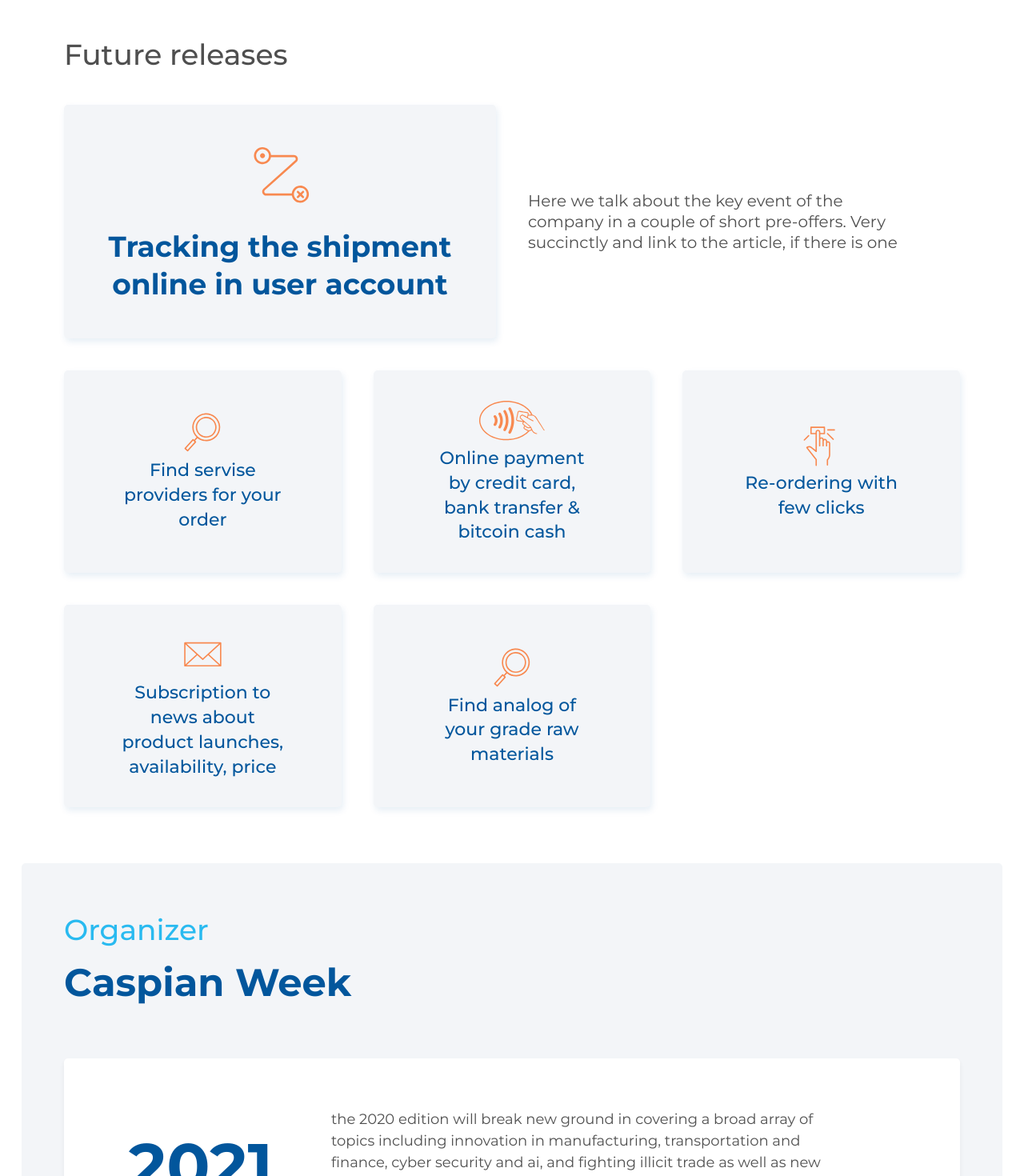
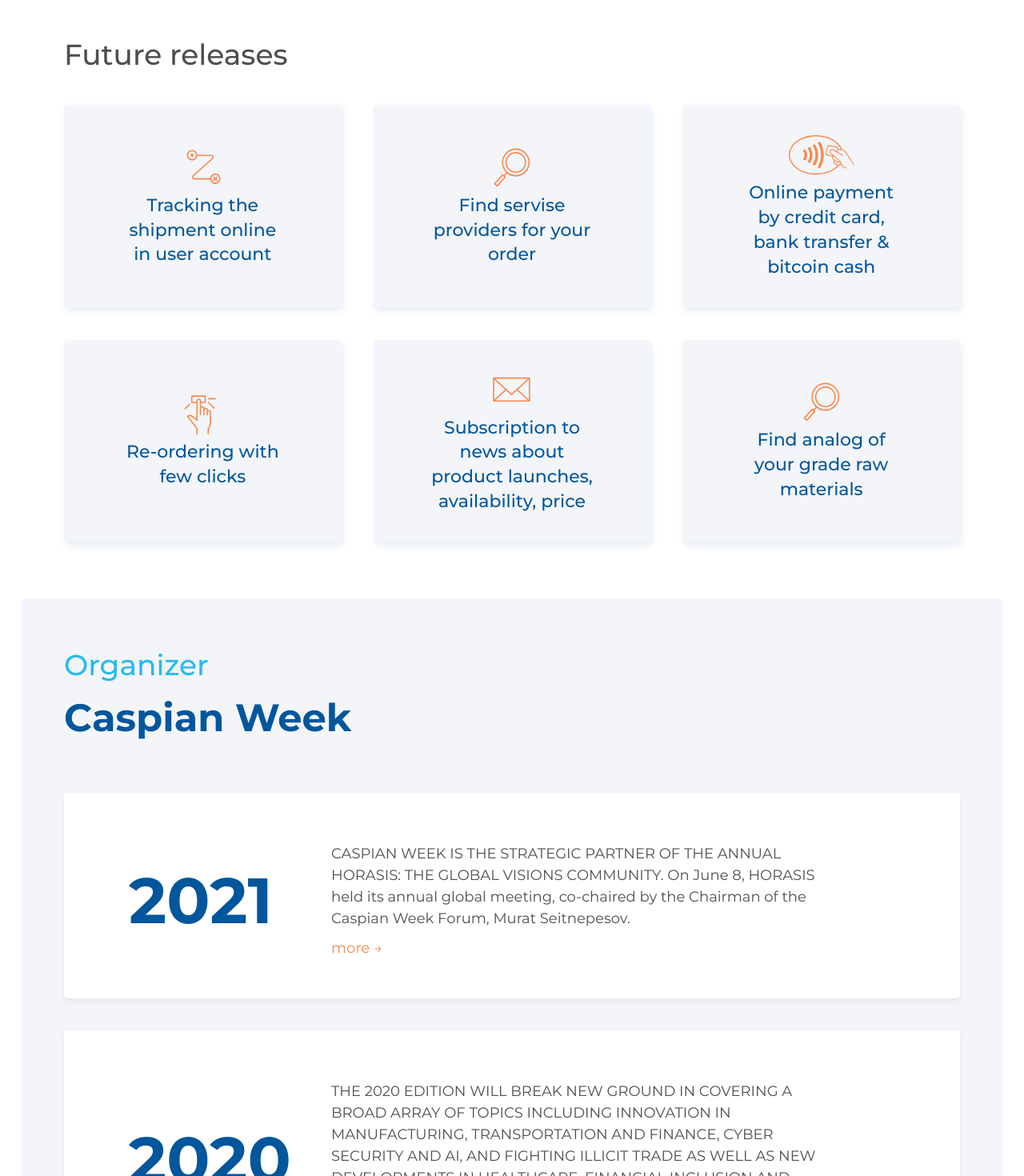
Before and after one commit to kobtsev-m/Integral-Commodities, a Next.js app: page /about-us in a window 1280 px wide. Shown: the part 2080-3550 px from the top of the page at 80% size. Built offline with nearby package versions, Linux system fonts and the light colour scheme.

Commit message:
Caspian week text edition

```diff
--- a/pages/about-us.jsx
+++ b/pages/about-us.jsx
@@ -165,25 +165,16 @@
           <a name="futures">Future releases</a>
         </h2>
         <div className="futures__list">
-          <div className="futures__item futures__item_big future-card future-card_big">
+          <div className="futures__item futures__item_little future-card future-card_little">
             <img
-              className="future-card__icon future-card__icon_big"
+              className="future-card__icon future-card__icon_little"
               src="./images/future-tracking.svg"
               alt=""
             />
-            <p className="future-card__text future-card__text_big">
+            <p className="future-card__text future-card__text_little">
               Tracking the shipment online in user account
             </p>
           </div>
-          {shouldShowFutureDesc && (
-            <div className="futures__item futures__item_big future-desc">
-              <p className="future-desc__text">
-                Here we talk about the key event of the company in a couple of
-                short pre-offers. Very succinctly and link to the article, if
-                there is one
-              </p>
-            </div>
-          )}
           <div className="futures__item futures__item_little future-card future-card_little">
             <img
               className="future-card__icon future-card__icon_little"
@@ -245,13 +236,18 @@
               <span className="event__date">2021</span>
               <div className="event__text-wrapper">
                 <p className="event__text">
-                  THE 2020 EDITION WILL BREAK NEW GROUND IN COVERING A BROAD
-                  ARRAY OF TOPICS INCLUDING INNOVATION IN MANUFACTURING,
-                  TRANSPORTATION AND FINANCE, CYBER SECURITY AND AI, AND
-                  FIGHTING ILLICIT TRADE AS WELL AS NEW DEVELOPMENTS IN
-                  HEALTHCARE, FINANCIAL INCLUSION AND EDUCATION.
+                  CASPIAN WEEK IS THE STRATEGIC PARTNER OF THE ANNUAL HORASIS:
+                  THE GLOBAL VISIONS COMMUNITY. On June 8, HORASIS held its
+                  annual global meeting, co-chaired by the Chairman of the
+                  Caspian Week Forum, Murat Seitnepesov.
                 </p>
-                <a href="https://caspianweek.com/agenda" className="event__link" target="_blank">more →</a>
+                <a
+                  href="https://caspianweek.com/caspian-week-a-strategic-partner-of-the-annual-global-meeting-held"
+                  className="event__link"
+                  target="_blank"
+                >
+                  more →
+                </a>
               </div>
             </li>
             <li className="events__item event">
@@ -264,11 +260,21 @@
                   FIGHTING ILLICIT TRADE AS WELL AS NEW DEVELOPMENTS IN
                   HEALTHCARE, FINANCIAL INCLUSION AND EDUCATION.
                 </p>
-                <a href="https://caspianweek.com/agenda" className="event__link" target="_blank">more →</a>
+                <a
+                  href="https://caspianweek.com/agenda"
+                  className="event__link"
+                  target="_blank"
+                >
+                  more →
+                </a>
               </div>
             </li>
           </ul>
-          <a href="https://caspianweek.com/news" className="events_button" target="_blank">
+          <a
+            href="https://caspianweek.com"
+            className="events_button"
+            target="_blank"
+          >
             Go to official site Caspian Week
           </a>
         </div>
--- a/styles/blocks/event/__text/event__text.css
+++ b/styles/blocks/event/__text/event__text.css
@@ -5,8 +5,6 @@
     line-height: 1.5;
     font-weight: 400;
     color: var(--grey-default);
-
-  text-transform: lowercase;
 }
 
 @media screen and (max-width: 768px) {
```
Lines whose indentation alone changed are shown as unchanged.
